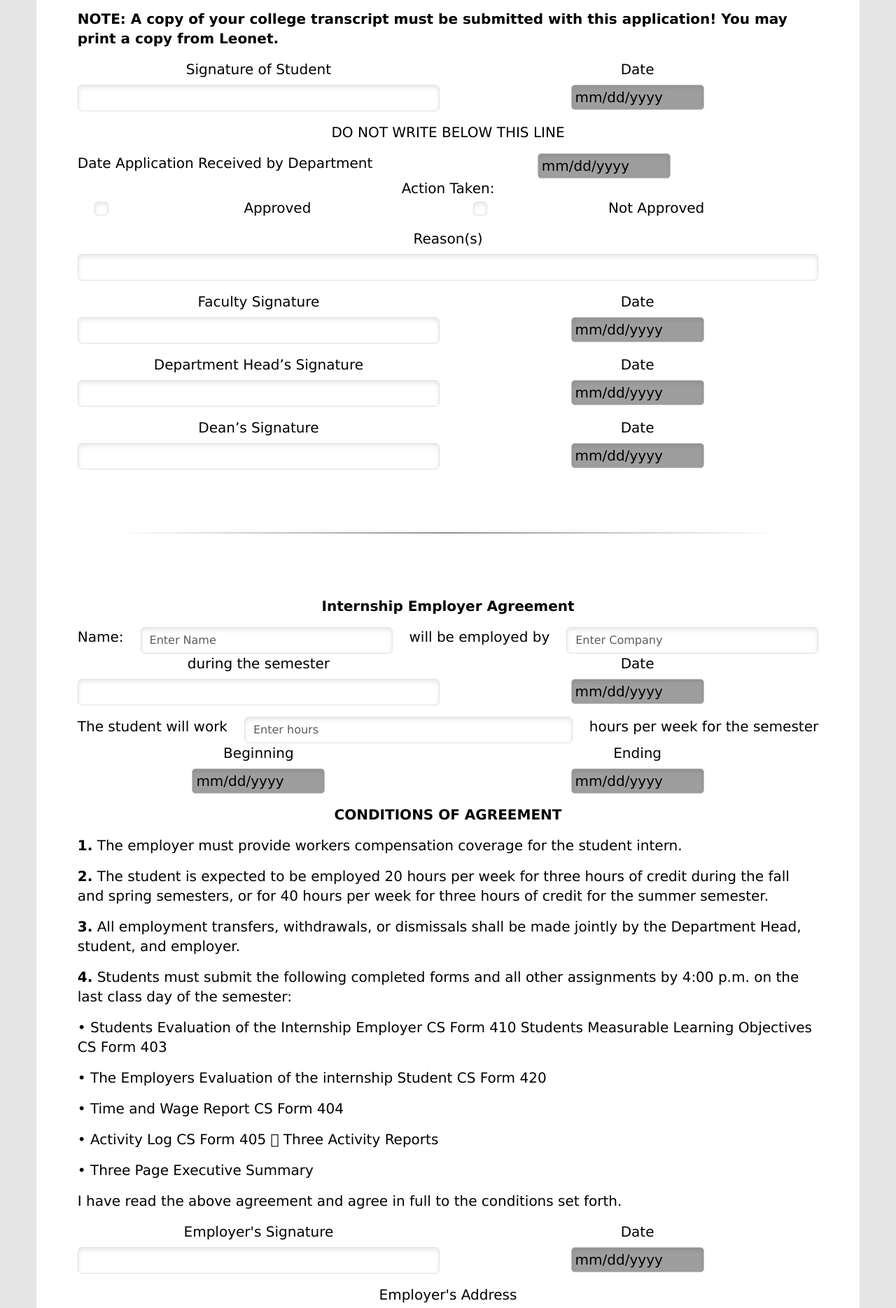
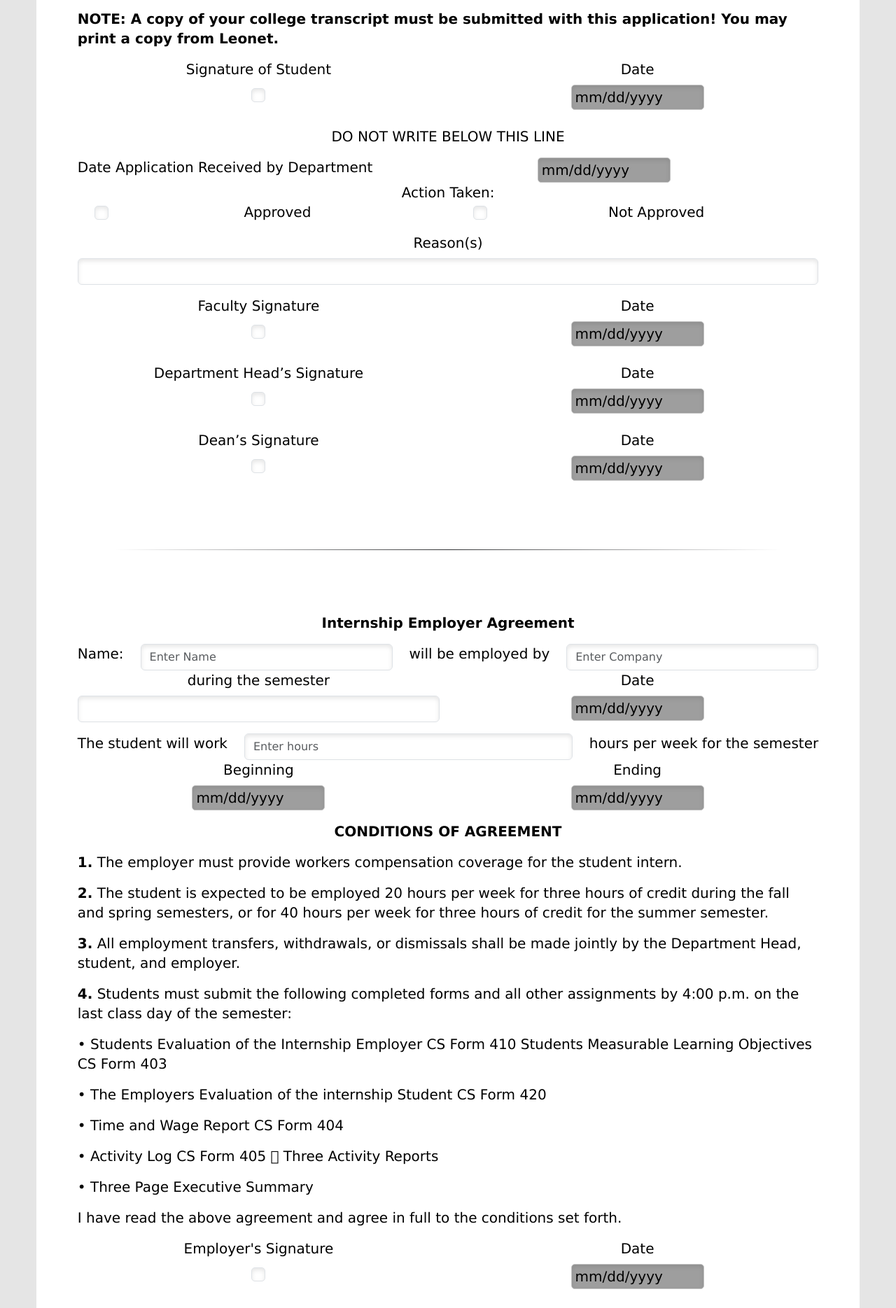
Before and after one commit to Craigcanepa10/411-RPA, a React (Create React App) app in the folder client-app/: page / in a window 1280 px wide. Shown: the part 1400-3269 px from the top of the page at 70% size. Built offline with nearby package versions, Linux system fonts and the light colour scheme; grey boxes are pictures that could not be loaded.

Commit message:
Added checkboxes for signatures

```diff
--- a/client-app/src/Contain/Form/Form.js
+++ b/client-app/src/Contain/Form/Form.js
@@ -244,7 +244,9 @@ function App() {
           <Row className="mb-3">
             <Form.Group as={Col} controlId="formSig">
               <Form.Label>Signature of Student</Form.Label>
-              <Form.Control />
+              <Form.Group className="mb-3" id="formGridCheckbox">
+                <Form.Check type="checkbox"/>
+              </Form.Group>
             </Form.Group>
 
             <Form.Group as={Col} controlId="formDate2">
@@ -299,7 +301,9 @@ function App() {
           <Row className="mb-3">
             <Form.Group as={Col} controlId="formSig">
               <Form.Label>Faculty Signature</Form.Label>
-              <Form.Control />
+              <Form.Group className="mb-3" id="formGridCheckbox">
+                <Form.Check type="checkbox"/>
+              </Form.Group>
             </Form.Group>
 
             <Form.Group as={Col} controlId="formDate2">
@@ -311,7 +315,9 @@ function App() {
           <Row className="mb-3">
             <Form.Group as={Col} controlId="formSig">
               <Form.Label>Department Head’s Signature</Form.Label>
-              <Form.Control />
+              <Form.Group className="mb-3" id="formGridCheckbox">
+                <Form.Check type="checkbox"/>
+              </Form.Group>
             </Form.Group>
 
             <Form.Group as={Col} controlId="formDate2">
@@ -323,7 +329,9 @@ function App() {
           <Row className="mb-3">
             <Form.Group as={Col} controlId="formSig">
               <Form.Label>Dean’s Signature</Form.Label>
-              <Form.Control />
+              <Form.Group className="mb-3" id="formGridCheckbox">
+                <Form.Check type="checkbox"/>
+              </Form.Group>
             </Form.Group>
 
             <Form.Group as={Col} controlId="formDate2">
@@ -436,7 +444,9 @@ function App() {
           <Row className="mb-3">
             <Form.Group as={Col} controlId="formSig">
               <Form.Label>Employer's Signature</Form.Label>
-              <Form.Control />
+              <Form.Group className="mb-3" id="formGridCheckbox">
+                <Form.Check type="checkbox"/>
+              </Form.Group>
             </Form.Group>
 
             <Form.Group as={Col} controlId="formDate2">
@@ -453,7 +463,9 @@ function App() {
           <Row className="mb-3">
             <Form.Group as={Col} controlId="formSig">
               <Form.Label>Student's Signature</Form.Label>
-              <Form.Control />
+              <Form.Group className="mb-3" id="formGridCheckbox">
+                <Form.Check type="checkbox"/>
+              </Form.Group>
             </Form.Group>
 
             <Form.Group as={Col} controlId="formDate2">
@@ -546,7 +558,9 @@ function App() {
           <Row className="mb-3">
             <Form.Group as={Col} controlId="formSig">
               <Form.Label>Student’s Approval Signature</Form.Label>
-              <Form.Control />
+              <Form.Group className="mb-3" id="formGridCheckbox">
+                <Form.Check type="checkbox"/>
+              </Form.Group>
             </Form.Group>
 
             <Form.Group as={Col} controlId="formDate2">
@@ -558,7 +572,9 @@ function App() {
           <Row className="mb-3">
             <Form.Group as={Col} controlId="formSig">
               <Form.Label>Supervisor’s Approval Signature</Form.Label>
-              <Form.Control />
+              <Form.Group className="mb-3" id="formGridCheckbox">
+                <Form.Check type="checkbox"/>
+              </Form.Group>
             </Form.Group>
 
             <Form.Group as={Col} controlId="formDate2">
@@ -570,7 +586,9 @@ function App() {
           <Row className="mb-3">
             <Form.Group as={Col} controlId="formSig">
               <Form.Label>Internship Coordinator Signature</Form.Label>
-              <Form.Control />
+              <Form.Group className="mb-3" id="formGridCheckbox">
+                <Form.Check type="checkbox"/>
+              </Form.Group>
             </Form.Group>
 
             <Form.Group as={Col} controlId="formDate2">
@@ -1751,7 +1769,9 @@ function App() {
           <Row className="mb-3">
             <Form.Group as={Col} controlId="formSig">
               <Form.Label>Student’s Signature</Form.Label>
-              <Form.Control />
+              <Form.Group className="mb-3" id="formGridCheckbox">
+                <Form.Check type="checkbox"/>
+              </Form.Group>
             </Form.Group>
 
             <Form.Group as={Col} controlId="formDate2">
@@ -1763,7 +1783,9 @@ function App() {
           <Row className="mb-3">
             <Form.Group as={Col} controlId="formSig">
               <Form.Label>Employer Supervisor’s Signature</Form.Label>
-              <Form.Control />
+              <Form.Group className="mb-3" id="formGridCheckbox">
+                <Form.Check type="checkbox"/>
+              </Form.Group>
             </Form.Group>
 
             <Form.Group as={Col} controlId="formDate2">
@@ -2215,7 +2237,9 @@ function App() {
           <Row className="mb-3">
             <Form.Group as={Col} controlId="formSig">
               <Form.Label>Student’s Signature</Form.Label>
-              <Form.Control />
+              <Form.Group className="mb-3" id="formGridCheckbox">
+                <Form.Check type="checkbox"/>
+              </Form.Group>
             </Form.Group>
 
             <Form.Group as={Col} controlId="formDate2">
@@ -2227,7 +2251,9 @@ function App() {
           <Row className="mb-3">
             <Form.Group as={Col} controlId="formSig">
               <Form.Label>Signature of Immediate Supervisor</Form.Label>
-              <Form.Control />
+              <Form.Group className="mb-3" id="formGridCheckbox">
+                <Form.Check type="checkbox"/>
+              </Form.Group>
             </Form.Group>
 
             <Form.Group as={Col} controlId="formDate2">
@@ -2491,7 +2517,9 @@ function App() {
           <Row className="mb-3">
             <Form.Group as={Col} controlId="formSig">
               <Form.Label>Student’s Signature</Form.Label>
-              <Form.Control />
+              <Form.Group className="mb-3" id="formGridCheckbox">
+                <Form.Check type="checkbox"/>
+              </Form.Group>
             </Form.Group>
 
             <Form.Group as={Col} controlId="formDate2">
```
